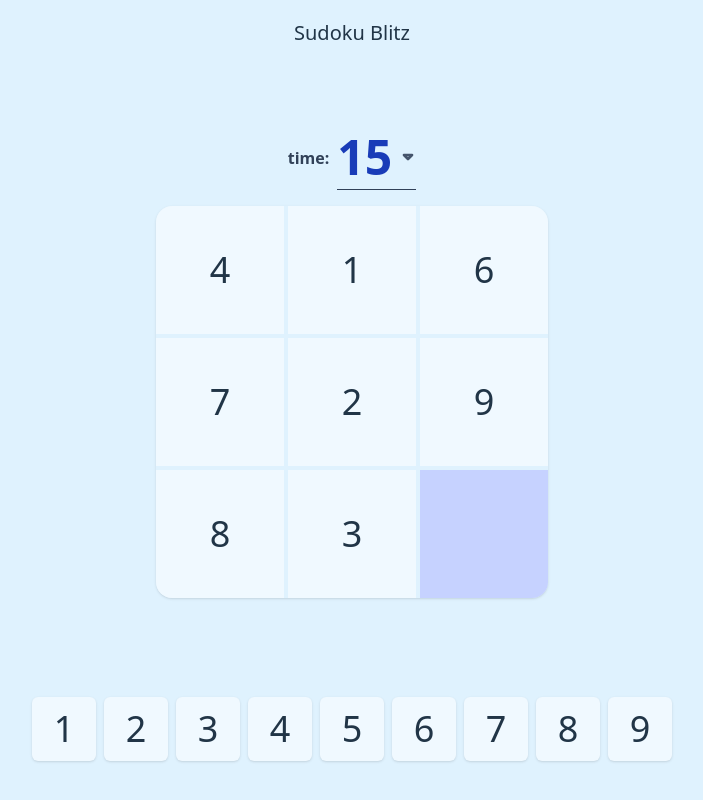
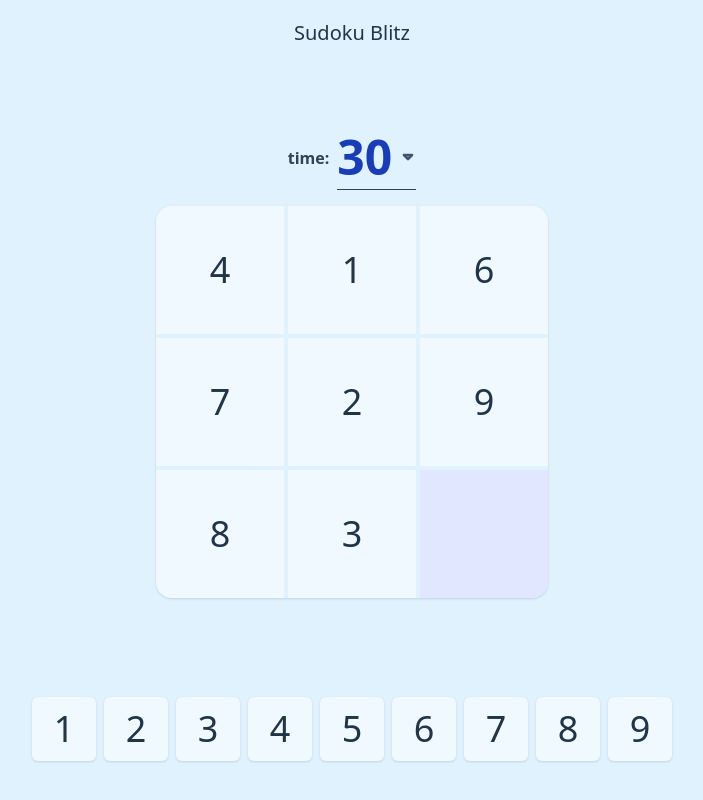
Before and after one commit to Sofia-Ortega/sudoku-blitz, a React (Vite) app: page / in a window 1280 px wide. Shown: the whole page, without its empty margins (288-991 px from the left). Built offline with nearby package versions, Linux system fonts and the light colour scheme.

Commit message:
updated file structure

```diff
--- a/src/App.tsx
+++ b/src/App.tsx
@@ -1,8 +1,8 @@
 import { useRef, useState } from "react";
 import "./App.css";
-import { Grid } from "./components/Grid";
-import Dropdown from "./components/Dropdown";
-import { Tiles } from "./components/Tiles";
+import { Grid } from "./components/Grid/Grid";
+import Timer from "./components/Timer/Timer";
+import { Tiles } from "./components/Tiles/Tiles";
 import { InputProvider } from "./components/InputContext";
 
 const randomGrid = (): (number | null)[] => {
@@ -20,6 +20,8 @@ const randomGrid = (): (number | null)[] => {
 };
 
 function App() {
+  const TIMER_OPTIONS = [15, 30, 45, 60];
+
   const [gridNums, setGridNums] = useState<(number | null)[]>(randomGrid());
   const [score, setScore] = useState(0);
   const [timer, setTimer] = useState(30);
@@ -39,16 +41,16 @@ function App() {
   };
 
   const startTimer = () => {
-    setTimer(30);
-    intervalRef.current = setInterval(() => {
-      setTimer((prev) => {
-        if (prev <= 1) {
-          clearInterval(intervalRef.current!);
-          return 0;
-        }
-        return prev - 1;
-      });
-    }, 1000);
+    // setTimer(30);
+    // intervalRef.current = setInterval(() => {
+    //   setTimer((prev) => {
+    //     if (prev <= 1) {
+    //       clearInterval(intervalRef.current!);
+    //       return 0;
+    //     }
+    //     return prev - 1;
+    //   });
+    // }, 1000);
   };
 
   return (
@@ -58,7 +60,11 @@ function App() {
         <div className="flex flex-col justify-center items-center gap-4">
           <div className="flex items-center gap-2">
             <div className="font-bold text-slate-700">time:</div>
-            <Dropdown options={["15", "30", "45"]} />
+            <Timer
+              options={TIMER_OPTIONS}
+              selected={timer}
+              setSelected={setTimer}
+            />
           </div>
           <div>
             <Grid gridNums={gridNums} refreshPuzzle={refreshPuzzle} />
--- a/src/components/Grid.tsx
+++ b/src/components/Grid/Grid.tsx
@@ -1,4 +1,5 @@
 import { GridBox } from "./GridBox";
+
 interface GridProps {
   gridNums: (number | null)[];
   refreshPuzzle: () => void;
--- a/src/components/GridBox.tsx
+++ b/src/components/Grid/GridBox.tsx
@@ -1,5 +1,5 @@
 import { useEffect, useRef, useState } from "react";
-import { useInput } from "./InputContext";
+import { useInput } from "../InputContext";
 
 interface Props {
   num: number | null;
@@ -41,7 +41,7 @@ export function GridBox({ num, refreshPuzzle, ans }: Props) {
   return (
     <div
       className={`w-32 h-32 flex justify-center items-center  ${
-        num == null ? "text-violet-800 font-bold bg-indigo-200" : "bg-sky-50"
+        num == null ? "text-violet-800 font-bold bg-indigo-100" : "bg-sky-50"
       }`}
     >
       {num === null ? (
--- a/src/components/Tile.tsx
+++ b/src/components/Tiles/Tile.tsx
@@ -1,4 +1,4 @@
-import { useInput } from "./InputContext";
+import { useInput } from "../InputContext";
 
 interface TileProps {
   num: number;
--- a/src/components/Dropdown.tsx
+++ b/src/components/Timer/Timer.tsx
@@ -1,16 +1,21 @@
-import { useState } from "react";
+import { Dispatch, SetStateAction, useState } from "react";
 
 interface DropdownProps {
-  options: string[];
+  options: number[];
+  selected: number;
+  setSelected: Dispatch<SetStateAction<number>>;
 }
 
-export default function Dropdown({ options }: DropdownProps) {
+export default function Timer({
+  options,
+  selected,
+  setSelected,
+}: DropdownProps) {
   const [isOpen, setIsOpen] = useState<boolean>(false);
-  const [selected, setSelected] = useState<string>(options[0]);
 
   const toggleDropdown = () => setIsOpen((prev) => !prev);
 
-  const handleSelect = (option: string) => {
+  const handleSelect = (option: number) => {
     setSelected(option);
     setIsOpen(false);
   };
@@ -19,7 +24,7 @@ export default function Dropdown({ options }: DropdownProps) {
     <div className="relative inline-block text-left">
       <button
         onClick={toggleDropdown}
-        className="flex gap-2 justify-between items-center w-full border-b border-slate-700 font-bold text-blue-800 text-5xl py-2 bg-none"
+        className="flex gap-2 justify-between items-center w-full border-b border-slate-700 font-bold text-blue-800 text-5xl py-2 bg-none cursor-pointer"
       >
         <span>{selected}</span>
         <svg
@@ -38,12 +43,12 @@ export default function Dropdown({ options }: DropdownProps) {
       </button>
 
       {isOpen && (
-        <div className="absolute z-10 mt-1 w-full bg-white shadow-md rounded-md border border-slate-200">
+        <div className="absolute z-10 mt-1 w-full bg-white shadow-md rounded-md border border-slate-50">
           {options.map((option) => (
             <div
               key={option}
               onClick={() => handleSelect(option)}
-              className="px-4 py-2 hover:bg-slate-100 cursor-pointer text-blue-800"
+              className="px-4 py-2 hover:bg-slate-100 cursor-pointer text-blue-800 transition-colors duration-400 text-center"
             >
               {option}
             </div>
```
Also changed, not shown: src/components/Tiles/Tiles.tsx (renamed from src/components/Tiles.tsx).
